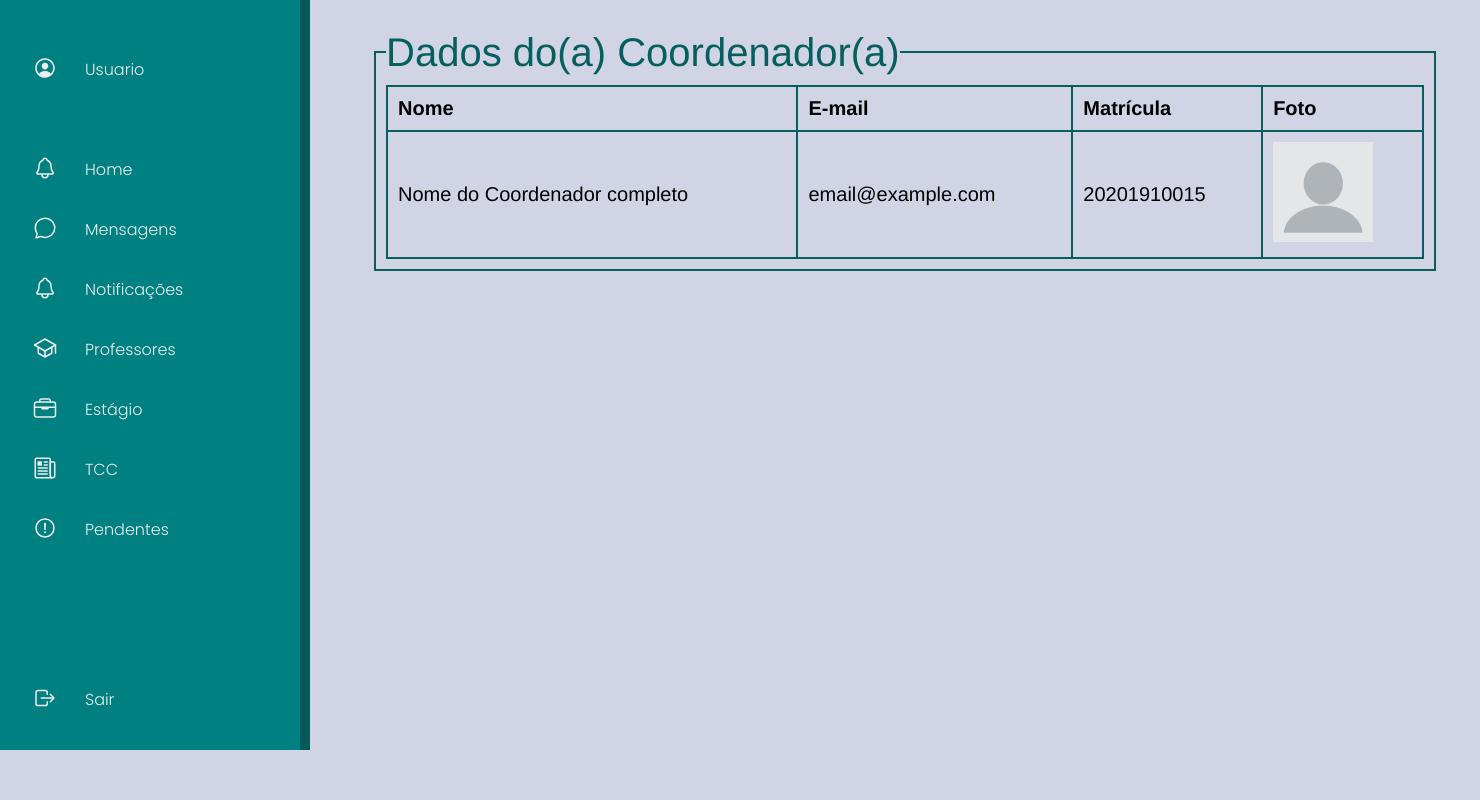
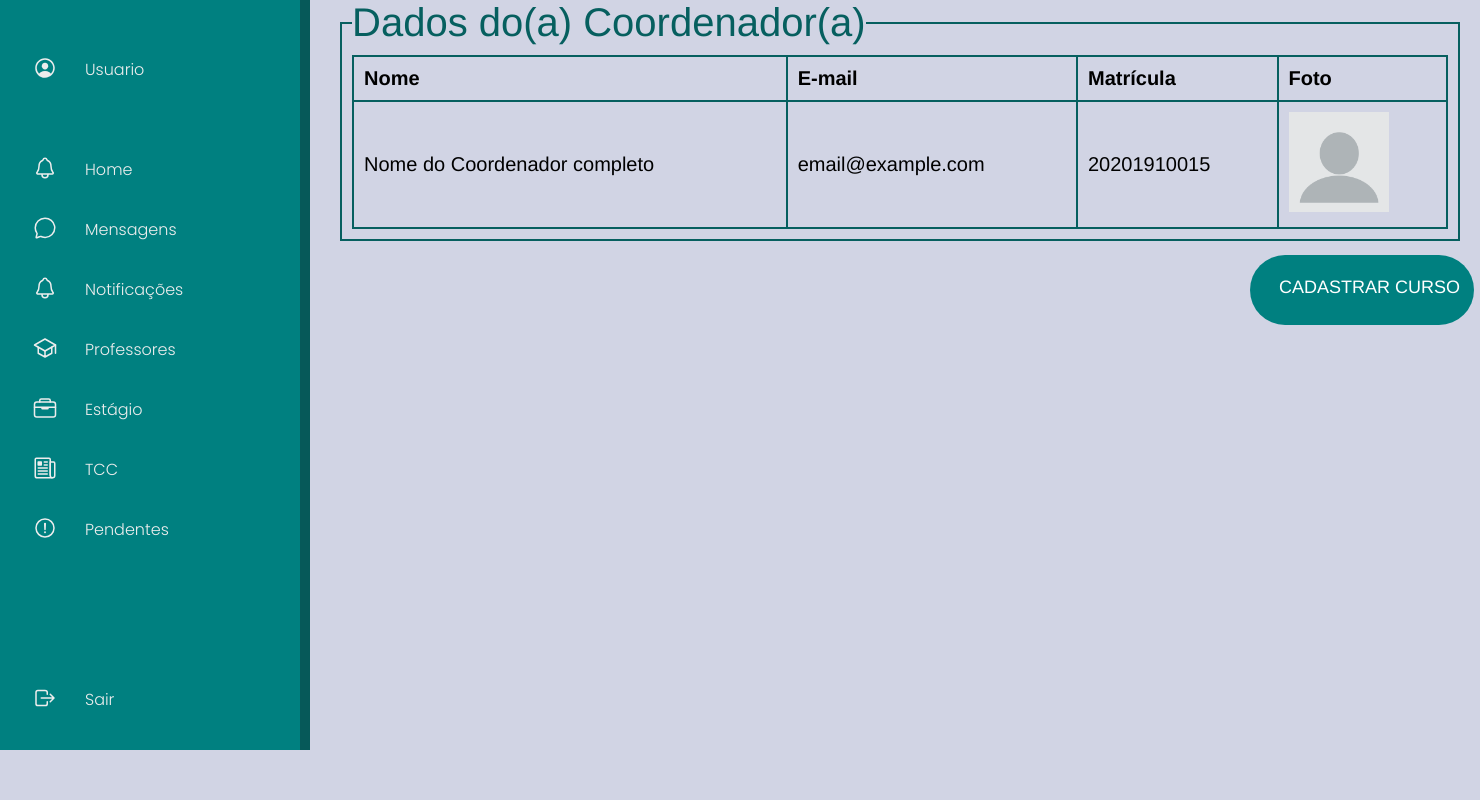
Before and after one commit to scet-ppa/SCET-PPA, a PHP site: page /pag/html/home_coord.php in a window 1480 px wide. Run offline with PHP 8.4, Linux system fonts and the light colour scheme.

Commit message:
cad-curso

```diff
--- a/pag/css/cad_aluno.css
+++ b/pag/css/cad_aluno.css
@@ -17,7 +17,7 @@ h1{
     color: #008080;
 }
 
-.cont button{
+.cont .but{
     /* botao de cadastrar */
 box-sizing: border-box;
 
@@ -36,7 +36,7 @@ background-color: #008080;
 border-radius: 45px;
 }
 
-a button:hover, a button:active{
+.cont .but:hover, .cont .but:active{
     background-color: #124242;
 }
 
--- a/pag/css/home_coord.css
+++ b/pag/css/home_coord.css
@@ -25,10 +25,10 @@ body{
 }*/
 
 .mover{
-    flex: 2;
-    margin-left: 5%;
-    margin-right: 3%;
-    margin-top: 2%;
+    flex: 1;
+    margin-left: 20px;
+    padding-left: 20px;
+    padding-right: 20px;
   }
 
   fieldset {
@@ -76,3 +76,40 @@ body{
     width: 850px;
     justify-content: center;
   }
+
+
+  .but{
+      /* botao de cadastrar */
+  box-sizing: border-box;
+  display: flex;
+  position: absolute;
+/*  display: flex;
+  justify-content: right;*/
+  width: 224px;
+  height: 70px;
+  left: 1250px;
+  top: 255px;
+
+  font-family: 'Franklin Gothic Medium', 'Arial Narrow', Arial, sans-serif;
+  color: #ffffff;
+  font-size: 18px;
+
+  border: 3px solid #FFFFFF;
+  background-color: #008080;
+  border-radius: 45px;
+  padding-top: 22px;
+  padding-left: 29px;
+  }
+
+
+  .but:hover, .but:active{
+    background-color: #124242;
+  }
+
+  .but:link, .but:visited {
+    color: white;
+    text-align: center;
+    text-decoration: none;
+    border: none;
+    cursor: pointer;
+  }
--- a/pag/css/inicio.css
+++ b/pag/css/inicio.css
@@ -80,7 +80,7 @@ nav li a:hover{
     margin-top: 30px;
 }
 .texto .botoes button{
-    height: 55px;
+    height: 75px;
     width: 170px;
     border-radius: 5px;
     border: 0;
--- a/pag/html/cad_aluno.php
+++ b/pag/html/cad_aluno.php
@@ -20,7 +20,8 @@
 
         <div class="cont">
             <img src="../img/logo-scet.jpg" alt="logo-scet"  width="342" height="250">
-            <a href="../html/home_aluno.php"><button>CADASTRAR</button></a>
+            <!--<a href="../html/home_aluno.php"><button>CADASTRAR</button></a> -->
+            <input class="but" type="submit" value="CADASTRAR">
         </div>
 
         <h1>Cadastro de Aluno</h1>
--- a/pag/html/home_coord.php
+++ b/pag/html/home_coord.php
@@ -92,7 +92,11 @@
                             <td>20201910015</td>
                             <td><img src="../img/perfil.png" alt="Foto de Perfil"></td>
                         </tr>
-                    </div>
+            </fieldset>
+        </div>
+
+        <a class="but" href="cad_curso.html">CADASTRAR CURSO</a>
+
 
         <script type="module" src="https://unpkg.com/ionicons@7.1.0/dist/ionicons/ionicons.esm.js"></script>
         <script nomodule src="https://unpkg.com/ionicons@7.1.0/dist/ionicons/ionicons.js"></script>
--- a/pag/sql/ppa.sql
+++ b/pag/sql/ppa.sql
@@ -41,11 +41,11 @@ create table curso(
 );
 
 create table curso_coord(
-	id_curso integer,
+	id_curso_coord integer auto_increment primary key,
+    id_curso integer,
     foreign key (id_curso) references curso(id_curso),
     id_coordenador integer,
-    foreign key (id_coordenador) references coordenador(id_coordenador),
-	primary key(id_curso, id_coordenador)
+    foreign key (id_coordenador) references coordenador(id_coordenador)
 );
 
 select * from curso;
```
Also changed, not shown: pag/html/cad_curso.html (added, +11 -0 lines), pag/html/cad_prof.php (+5 -5 lines).
